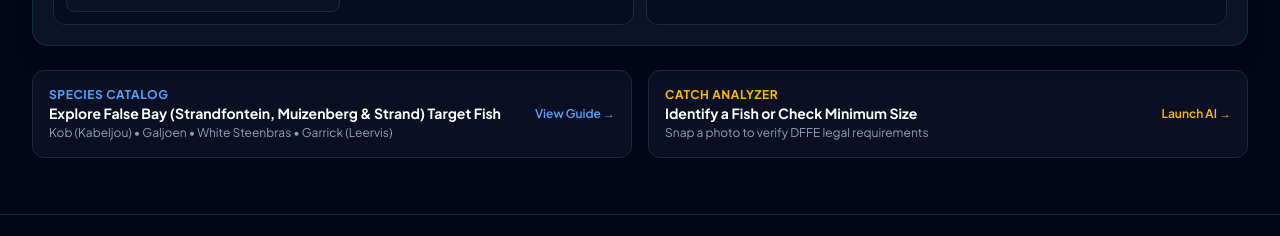
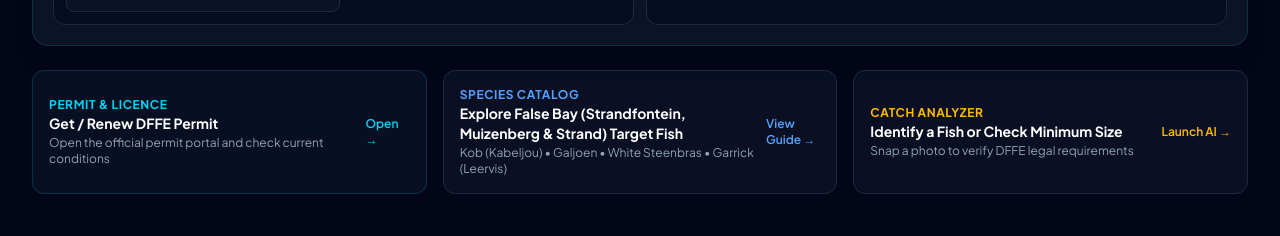
Before and after one commit to syedzayn296-ops/Fishing---logbook, a React (Vite) app: page / in a window 1280 px wide. Shown: the part 1566-1802 px from the top of the page. Built offline with nearby package versions, Linux system fonts and the light colour scheme; no server answers.

Commit message:
feat: surface fishing permit access on main view

```diff
--- a/src/App.tsx
+++ b/src/App.tsx
@@ -107,7 +107,11 @@ export default function App() {
             <TideChart location={selectedLocation} selectedDate={selectedDate} curvePoints={tideData.curvePoints} extrema={tideData.extrema} currentHeight={tideData.currentHeight} currentTrend={tideData.currentTrend} nextExtremum={tideData.nextExtremum} moonInfo={moonInfo} solunarPeriods={solunarPeriods} sunrise={weather?.sunrise} sunset={weather?.sunset} />
             <WeatherWidget weather={weather} locationName={selectedLocation.name} />
             <FishingPlanner location={selectedLocation} selectedDate={selectedDate} extrema={tideData.extrema} solunarPeriods={solunarPeriods} moonInfo={moonInfo} weather={weather} catches={catches} />
-            <div className="grid grid-cols-1 sm:grid-cols-2 gap-4">
+            <div className="grid grid-cols-1 sm:grid-cols-2 lg:grid-cols-3 gap-4">
+              <div onClick={() => setActiveTab('regulations')} className="bg-slate-900/60 border border-cyan-500/20 hover:border-cyan-500/50 p-4 rounded-xl cursor-pointer transition flex items-center justify-between group">
+                <div><span className="text-xs uppercase font-bold text-cyan-400 block tracking-wider">Permit & Licence</span><h4 className="text-sm font-bold text-white group-hover:text-cyan-300 transition">Get / Renew DFFE Permit</h4><p className="text-xs text-slate-400 mt-0.5">Open the official permit portal and check current conditions</p></div>
+                <span className="text-xs text-cyan-400 font-semibold group-hover:translate-x-1 transition">Open →</span>
+              </div>
               <div onClick={() => setActiveTab('species')} className="bg-slate-900/60 border border-slate-800 hover:border-blue-500/50 p-4 rounded-xl cursor-pointer transition flex items-center justify-between group">
                 <div><span className="text-xs uppercase font-bold text-blue-400 block tracking-wider">Species Catalog</span><h4 className="text-sm font-bold text-white group-hover:text-blue-300 transition">Explore {selectedLocation.name} Target Fish</h4><p className="text-xs text-slate-400 mt-0.5">{selectedLocation.keySpecies.join(' • ')}</p></div>
                 <span className="text-xs text-blue-400 font-semibold group-hover:translate-x-1 transition">View Guide →</span>
```
